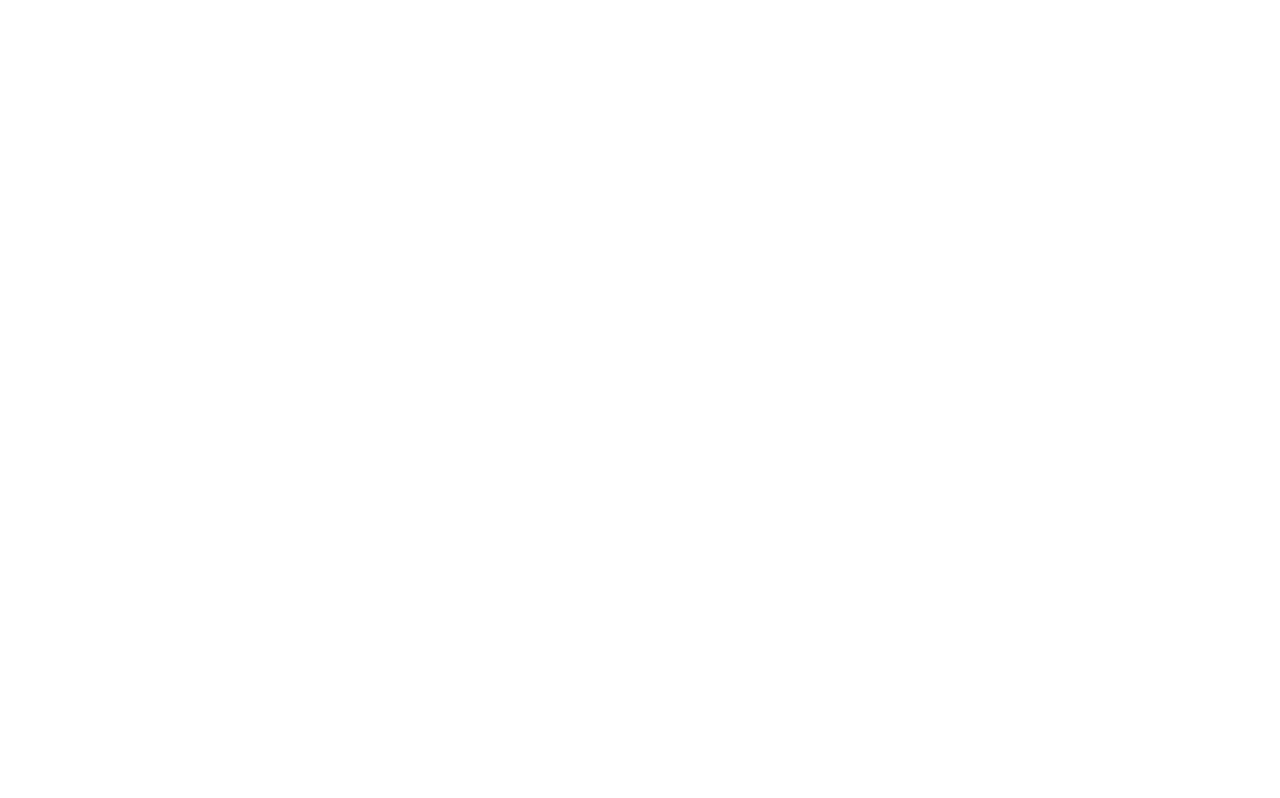
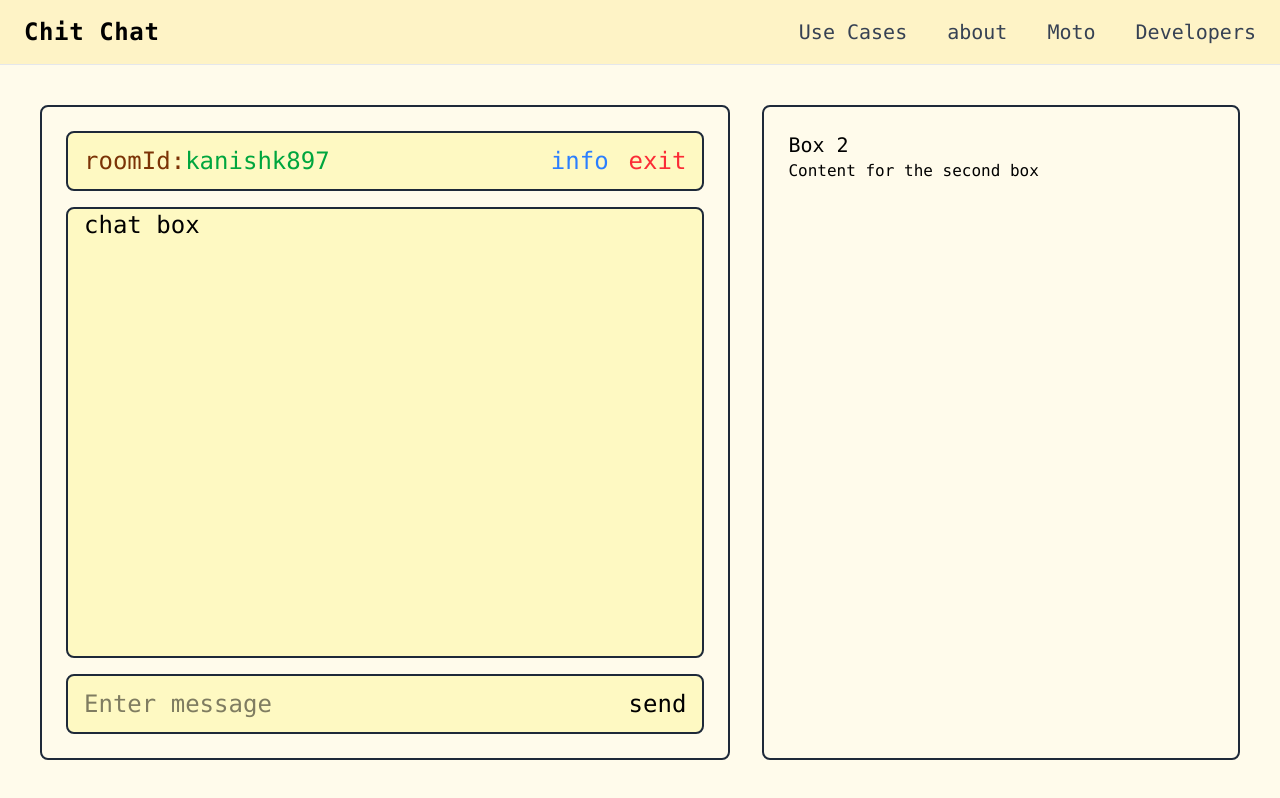
Before and after one commit to watterbottlee/Chat-app-Remastered, a React (Vite) app: page /chatpage in a window 1280 px wide. Before the commit this address had no page. Built offline with nearby package versions, Linux system fonts and the light colour scheme.

Commit message:
basic trial ui for chat page

```diff
--- a/src/App.jsx
+++ b/src/App.jsx
@@ -1,12 +1,13 @@
 import { BrowserRouter, Routes, Route, Link } from "react-router-dom";
 import { HomePage } from "./Pages/homepage";
+import { ChatPage } from "./Pages/chatpage";
 
 function App() {
   return (
     <BrowserRouter>
     <Routes>
       <Route path="/" element={<HomePage/>}/>
-      {/* <Route path={`/chatroom/${roomid}`} element={<JoinRoom/>}/> */}
+      <Route path="/chatpage" element={<ChatPage/>}/>
     </Routes>
     </BrowserRouter>
   );
--- /dev/null
+++ b/src/Pages/chatpage.jsx
@@ -0,0 +1,43 @@
+
+import { Navbar } from './homepage';
+
+export function ChatPage() {
+    return (
+        <div className="min-h-screen font-mono bg-amber-50 flex flex-col">
+            <Navbar />
+            <div className="flex-1 flex px-10 py-10 gap-8 ">
+                <div className="flex-3 flex flex-col px-6 py-6  bg-amber-50 p-6 border-2 border-gray-800 rounded-lg">
+                    <div className="flex mb-4 px-4 justify-between gap-6 h-15 text-2xl border-2 border-gray-800 rounded-lg bg-yellow-100 ">
+                        <div className="flex items-center">
+                           <ul className="text-amber-900">roomId:</ul>
+                           <ul className="text-green-600">kanishk897</ul>
+                        </div>
+                        <div className="flex items-center gap-5">
+                            <ul className="text-blue-500">info</ul>
+                            <ul className="text-red-500">exit</ul>
+                        </div>
+                    </div>
+                    <div className="flex-1 flex px-4 mb-4 justify-between gap-6 h-15 text-2xl border-2 border-gray-800 rounded-lg bg-yellow-100">
+                        chat box
+                    </div>
+                    <div className="flex px-4 justify-between gap-6 h-15 text-2xl border-2 border-gray-800 rounded-lg bg-yellow-100 ">
+                        <input
+                        placeholder="Enter message"
+                        />
+                        <div className="flex items-center gap-5">
+                            <button>
+                                send
+                            </button>
+                        </div>
+                    </div>
+                </div>
+
+                <div className="flex-2 bg-amber-50 p-6 border-2 border-gray-800 rounded-lg">
+                    <h2 className="text-black text-xl ">Box 2</h2>
+                    <p className="text-black">Content for the second box</p>
+                </div>
+            </div>
+
+        </div>
+    );
+}
--- a/src/Pages/homepage.jsx
+++ b/src/Pages/homepage.jsx
@@ -2,9 +2,10 @@
 import fileShareImage from '../assets/file-share.png';
 import { CreateRoomForm, JoinRoomForm } from '../Forms/roomform';
 import React, { useState } from 'react';
+import { ChatPage } from './chatpage';
 
 
-function Navbar() {
+export function Navbar() {
     return (
         <nav className="w-full bg-amber-100 border-b border-gray-200">
             <div className="flex items-center justify-between h-16 px-6">
@@ -110,6 +111,7 @@
                     </div>
                 </div>
             </div>
+            <ChatPage/>
         </div>
     );
 }
```
